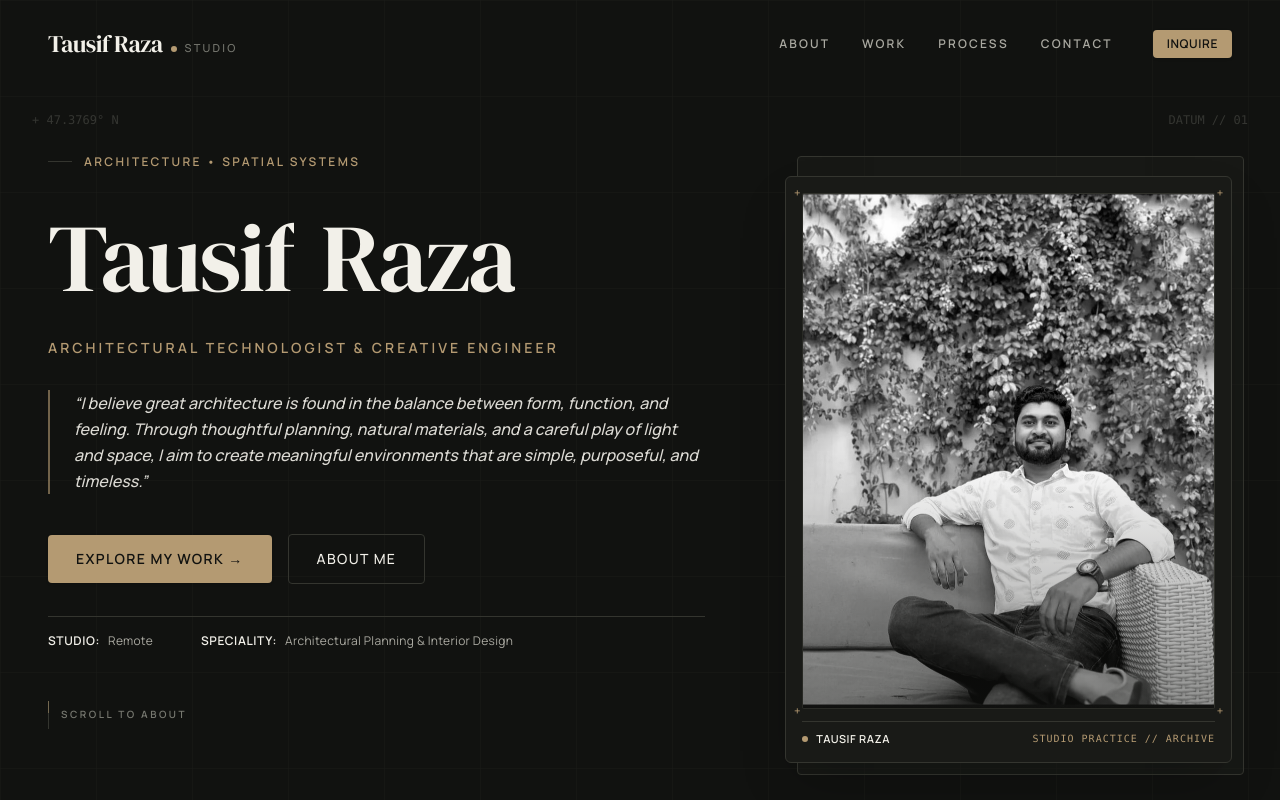
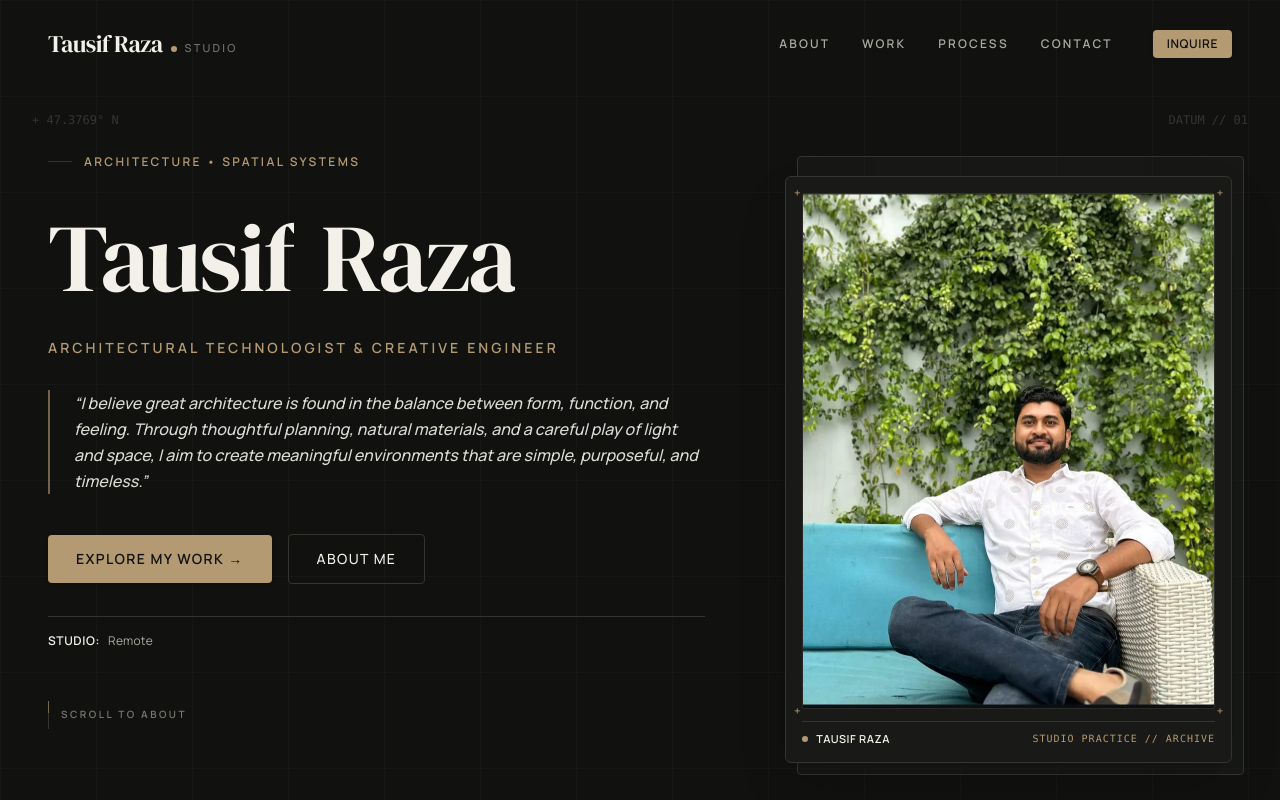
Before and after one commit to Siran-web/Tausif-portfolio, a Next.js app: page / in a window 1280 px wide. Shown: the top 800 px of the page. Built offline with nearby package versions, Linux system fonts and the light colour scheme.

Commit message:
fix(portrait): display full-colour portrait at all times and remove grayscale filters and hover transitions

```diff
--- a/components/about/AboutIntro.tsx
+++ b/components/about/AboutIntro.tsx
@@ -211,9 +211,8 @@ export function AboutIntro({ data }: AboutIntroProps) {
                   fill
                   priority
                   sizes="(max-width: 1024px) 100vw, 420px"
-                  className="object-cover object-center filter grayscale contrast-[1.05] hover:grayscale-0 transition-all duration-700 ease-out"
+                  className="object-cover object-center"
                 />
-                <div className="absolute inset-0 bg-gradient-to-t from-surface/80 via-transparent to-transparent opacity-60" />
               </div>
 
               {/* Technical Caption Strip */}
--- a/components/about/AboutStickyPortrait.tsx
+++ b/components/about/AboutStickyPortrait.tsx
@@ -121,12 +121,7 @@ export function AboutStickyPortrait({
               fill
               priority
               sizes="(max-width: 640px) 100vw, (max-width: 1024px) 50vw, 440px"
-              className="object-cover object-top filter grayscale contrast-[1.05] hover:grayscale-0 transition-all duration-700 ease-out"
-            />
-            {/* Subtle Gradient Vignette */}
-            <div
-              className="absolute inset-0 bg-gradient-to-t from-surface/80 via-transparent to-transparent opacity-60 pointer-events-none"
-              aria-hidden="true"
+              className="object-cover object-top"
             />
           </div>
         </div>
--- a/components/sections/Hero.tsx
+++ b/components/sections/Hero.tsx
@@ -175,12 +175,7 @@ export function Hero({
             backgroundSize: "6rem 6rem",
           }}
         />
-        <div className="absolute top-28 left-8 text-xs font-mono text-text-tertiary select-none">
-          + 47.3769° N
-        </div>
-        <div className="absolute top-28 right-8 text-xs font-mono text-text-tertiary select-none hidden sm:block">
-          DATUM // 01
-        </div>
+
       </div>
 
       <Container className="relative z-10">
--- a/components/sections/HeroAboutSection.tsx
+++ b/components/sections/HeroAboutSection.tsx
@@ -292,7 +292,7 @@ export function HeroAboutSection() {
                       fill
                       priority
                       sizes="(max-width: 640px) 100vw, 380px"
-                      className="object-cover object-top filter grayscale contrast-[1.05]"
+                      className="object-cover object-top"
                     />
                   </div>
 
@@ -334,12 +334,6 @@ export function HeroAboutSection() {
                     STUDIO:
                   </span>
                   <span className="tracking-wide">{personal.location}</span>
-                </div>
-                <div className="flex items-center gap-2">
-                  <span className="font-semibold text-text-primary uppercase tracking-wider">
-                    SPECIALITY:
-                  </span>
-                  <span className="tracking-wide">{personal.speciality}</span>
                 </div>
               </div>
 
@@ -420,7 +414,7 @@ export function HeroAboutSection() {
                 <div className="flex items-center gap-2 mb-4">
                   <span className="h-1.5 w-1.5 rounded-full bg-accent" />
                   <span className="text-[10px] font-mono uppercase tracking-widest text-text-tertiary font-semibold">
-                    PRACTICE SPECIALITIES
+                    SPECIALITIES
                   </span>
                 </div>
 
@@ -526,11 +520,7 @@ export function HeroAboutSection() {
                       fill
                       priority
                       sizes="(max-width: 1024px) 50vw, 440px"
-                      className="object-cover object-top filter grayscale contrast-[1.05] hover:grayscale-0 transition-all duration-700 ease-out"
-                    />
-                    <div
-                      className="absolute inset-0 bg-gradient-to-t from-surface/80 via-transparent to-transparent opacity-60 pointer-events-none"
-                      aria-hidden="true"
+                      className="object-cover object-top"
                     />
                   </div>
                 </div>
```
